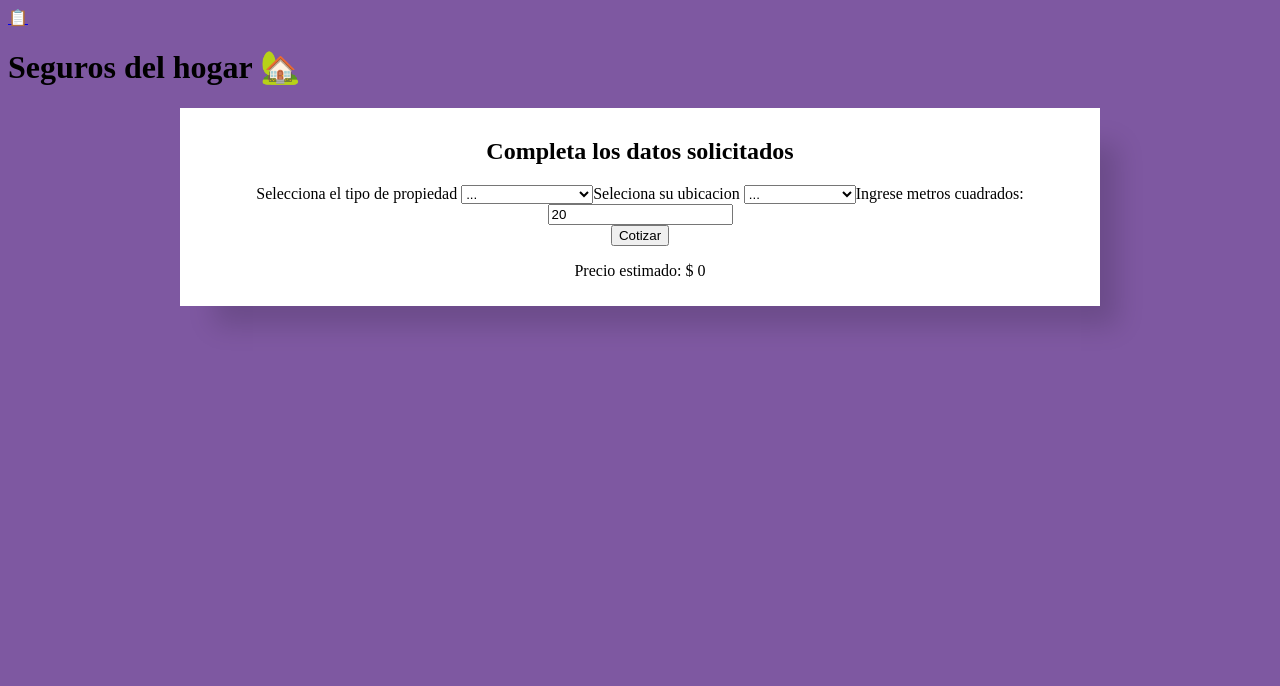
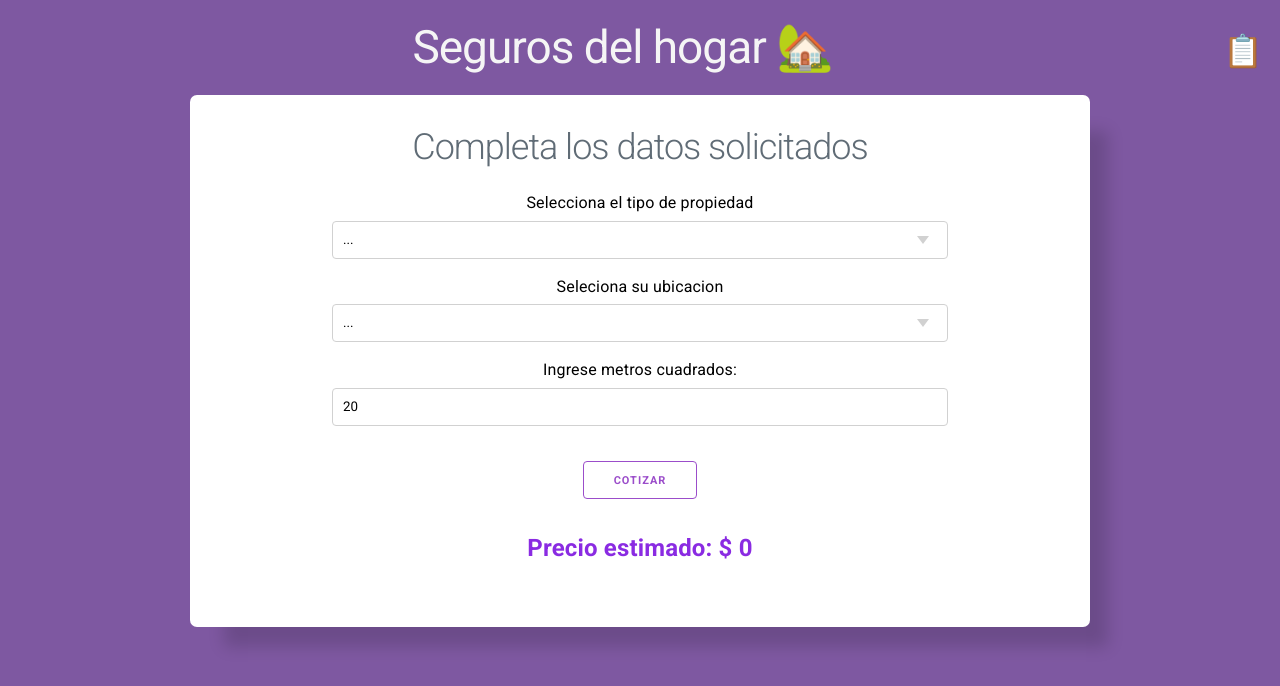
Before and after one commit to RodriKof91/PROYECTO3-RODRIGO-GONZALEZ, a React (Vite) app: page / in a window 1280 px wide. Shown: the top 686 px of the page. Built offline with nearby package versions, Linux system fonts and the light colour scheme; a small style sheet from the web is missing.

Commit message:
UltimoCommit?

```diff
--- a/css/html.css
+++ b/css/html.css
@@ -1,4 +1,109 @@
+@import url('https://fonts.googleapis.com/css2?family=Roboto:ital,wght@0,100;0,300;0,400;0,500;0,600;0,700;1,100;1,300;1,400;1,500;1,600;1,700&display=swap');
+@import url('https://cdnjs.cloudflare.com/ajax/libs/milligram/1.4.1/milligram.css');
+@import url('https://cdn.jsdelivr.net/npm/toastify-js/src/toastify.min.css');
+
+* {
+    font-family:'Roboto', Arial, Helvetica, sans-serif;
+}
+
 html {
     min-height: 100%;
     background-color: rgb(126, 88, 161);
 }
+
+.center {
+    text-align: center;
+}
+
+h1 {
+    font-weight: 400;
+    color: whitesmoke;
+}
+
+label {
+    font-weight: 400;
+    color: black;
+}
+
+.div-cotizador {
+    margin: auto;
+    max-width: 900px;
+    background-color: rgb(255, 255, 255);
+    /* margin-left: 5%;
+    margin-right: 5%; */
+    padding: 10px;
+    border-color: whitesmoke;
+    box-shadow: 26px 28px 15px -8px rgba(0,0,0,0.15);
+    border-radius: 0.7rem;
+}
+
+div.historial {
+    cursor: pointer;
+    display: flex;
+    float: right;
+    padding: 6px;
+    border-radius: 25px;
+    width: 55px;
+}
+
+div.historial span {
+    text-align: center !important;
+    font-size: xx-large;
+}
+
+select, input {
+    min-width: 50% !important;
+    width: 70% !important;
+}
+
+.separador {
+    margin: 20px;
+}
+
+.importe {
+    color: blueviolet;
+    font-size: x-large;
+    font-weight: 700;
+}
+
+.guardar {
+    margin-left: 20px;
+    font-size: xx-large;
+    cursor: pointer;
+    background-color: rgb(255, 255, 255) !important;
+    border: none;
+}
+
+.ocultar {
+    display: none;
+}
+
+/* Aplicar hover solo a botones que no tengan la clase .guardar */
+button:not(.guardar):hover {
+    color: whitesmoke !important;
+    background-color: blueviolet !important;
+}
+
+/* Aplicar active solo a botones que no tengan la clase .guardar */
+button:not(.guardar):active {
+    background-color: black !important;
+}
+
+/* Aplicar el texto rojo solo a botones que no tengan la clase .guardar */
+button:not(.guardar).text-rojo {
+    color: red !important;
+}
+
+
+button:active {
+    background-color: black !important;
+}
+
+.text-rojo {
+    color: red !important;
+}
+
+.flex {
+    display: flex;
+    justify-content: center;
+}
--- a/src/components/ComonenteHistorialHeader.jsx
+++ b/src/components/ComonenteHistorialHeader.jsx
@@ -1,8 +1,7 @@
 export const ComponenteHistorialHeader = () => {
   return (
     <header>
-        <h1>Ver Historial</h1>
-        <p>📋</p>
+        <h1 className="center separador">Ver Historial 📋</h1>
     </header>
   )
 }
--- a/src/components/ComponenteBackHome.jsx
+++ b/src/components/ComponenteBackHome.jsx
@@ -3,7 +3,13 @@ import { useNavigate } from 'react-router-dom'
 
 export const ComponenteBackHome = () => {
     const navigate = useNavigate();
+    const borrar = () => {
+        localStorage.clear();
+    }
     return (
-        <div><button onClick={() => navigate(-1)}>VOLVER</button></div>
+        <div className="center separador">
+            <button className='button button-outline' onClick={() => navigate(-1)}>VOLVER</button>
+
+        </div>
     )
 }
--- a/src/components/ComponenteCotizador.jsx
+++ b/src/components/ComponenteCotizador.jsx
@@ -3,10 +3,6 @@ import styled from 'styled-components'
 import Swal from "sweetalert2";
 import Ellipsis from '/images/ellipsis.gif'
 
-const StyleCotizador = styled.div`
-  margin: 20px;
-  text-align: center;
-`
 
 export const ComponenteCotizador = ({ propiedad, ubicacion, metrosCuadrados, onHistorialSave, historial }) => {
   const [precio, setPrecio] = useState(0.00);
@@ -26,7 +22,7 @@ export const ComponenteCotizador = ({ propiedad, ubicacion, metrosCuadrados, onH
 
   const calcularPrecio = () => {
     if (propiedad !== null && ubicacion !== null && metrosCuadrados > 19) {
-      setBotonValor(<img src={Ellipsis}></img>);
+      setBotonValor(<img src={Ellipsis} alt="Loading..."></img>);
 
       const resultado = propiedad.factor * ubicacion.factor * metrosCuadrados * 35.86;
       setTimeout(() => {
@@ -41,6 +37,7 @@ export const ComponenteCotizador = ({ propiedad, ubicacion, metrosCuadrados, onH
     }
     else {
       alerta("", "Debes completar todos los datos en pantalla.", "warning");
+      setPrecio(0.00);
     }
 
   }
@@ -53,13 +50,14 @@ export const ComponenteCotizador = ({ propiedad, ubicacion, metrosCuadrados, onH
     precioFinal: precio,
   }
 
-  function guardarHistorial(){
-    onHistorialSave([...historial, cotizacion])
+  function guardarHistorial() {
+    onHistorialSave((prevHistorial) => {
+      const nuevoHistorial = [...prevHistorial, cotizacion];
+      localStorage.setItem("historialCotizaciones", JSON.stringify(nuevoHistorial));
+      return nuevoHistorial;
+    });
+
     alerta("", "Cotización guardada con éxito.", "success");
-    localStorage.setItem(
-      "historial",
-      JSON.stringify(historial)
-    );
   }
 
 
@@ -67,15 +65,16 @@ export const ComponenteCotizador = ({ propiedad, ubicacion, metrosCuadrados, onH
 
   return (
     <>
-      <div>
-        <button className='btnCotizar' onClick={calcularPrecio}>{botonValor}</button>
+      <div className='center separador'>
+        <button className='button button-outline' onClick={calcularPrecio}>{botonValor}</button>
 
       </div>
-      <div>
-        <p>Precio estimado: $ {precio}</p>
-        {precio !== 0 && (<button onClick={guardarHistorial}>💾</button>)}
+      <div className='center separador flex'>
+        <p className='importe'>Precio estimado: $ {precio}</p>
+        {precio !== 0 && (<button className='guardar'
+        onClick={guardarHistorial}
+        title='Guardar Historial'>💾</button>)}
       </div>
-
     </>
   )
 }
--- a/src/components/ComponenteFormulario.jsx
+++ b/src/components/ComponenteFormulario.jsx
@@ -3,40 +3,40 @@ import { ComponenteInput } from "./ComponenteInput";
 import { ComponenteCotizador } from "./ComponenteCotizador";
 import { useState, useEffect } from "react";
 
-import styled from "styled-components";
 
-const FormularioDivStyle = styled.div`
-  background-color: rgb(255,255,255);
-  max-width: 900px;
-  margin: auto;
-  padding: 10px;
-  border-color: whitesmoke;
-  box-shadow: 26px 28px 25px -8px rgba(0,0,0,0.15);
-  text-align: center;
-  `
 
 export const ComponenteFormulario = () => {
 
   const [valor1, setValor1] = useState(null);
   const [valor2, setValor2] = useState(null);
   const [metros, setMetros] = useState(20);
-  const [historial, setHistorial] = useState([]);
+  const [historialCotizaciones, setHistorialCotizaciones] = useState([]);
+
+  const historialGuardado = localStorage.getItem("historialCotizaciones");
+  const historialParseado = JSON.parse(historialGuardado);
 
 
+  useEffect(() => {
+    if (historialParseado) {
+      setHistorialCotizaciones(historialParseado);
+    } else {
+      setHistorialCotizaciones([]);
+    }
+  }, []);
 
   const onSubmit = (event) => {
     event.preventDefault();
   }
   return (
-    <FormularioDivStyle>
-      <h2>Completa los datos solicitados</h2>
+    <div className="center div-cotizador">
+      <h2 className="center separador">Completa los datos solicitados</h2>
       <form onSubmit={(event) => onSubmit(event)}>
         <ComponenteOptionSelect nombre={'propiedad'} opcion={'Selecciona el tipo de propiedad '} onFactorChange={(valor1) => setValor1(valor1)} />
         <ComponenteOptionSelect nombre={'ubicacion'} opcion={'Seleciona su ubicacion '} onFactorChange={(valor2) => setValor2(valor2)} />
         <ComponenteInput onMetrosChange={(metros) => setMetros(metros)} metros={metros}/>
-        <ComponenteCotizador propiedad={valor1} ubicacion={valor2} metrosCuadrados={metros} historial={historial} onHistorialSave={(historial) => setHistorial(historial)}/>
+        <ComponenteCotizador propiedad={valor1} ubicacion={valor2} metrosCuadrados={metros} historial={historialCotizaciones} onHistorialSave={(historialCotizaciones) => setHistorialCotizaciones(historialCotizaciones)}/>
       </form>
-    </FormularioDivStyle>
+    </div>
 
   )
 }
--- a/src/components/ComponenteHeader.jsx
+++ b/src/components/ComponenteHeader.jsx
@@ -3,13 +3,13 @@ import { Link } from "react-router-dom"
 export const ComponenteHeader = () => {
     return (
         <header>
-            <div>
+            <div className="historial">
                 <nav>
-                    <Link to="/historial">📋 </Link>
+                    <Link to="/historial"><span title="Ver Historial">📋</span> </Link>
                 </nav>
             </div>
             <div>
-                <h1>Seguros del hogar 🏡</h1>
+                <h1 className="center separador">Seguros del hogar 🏡</h1>
             </div>
 
         </header>
--- a/src/components/ComponenteInput.jsx
+++ b/src/components/ComponenteInput.jsx
@@ -1,5 +1,3 @@
-import { useState } from "react"
-
 export const ComponenteInput = ({onMetrosChange, metros}) => {
 
     const cambiarEntrada = (event) => {
@@ -11,8 +9,8 @@ export const ComponenteInput = ({onMetrosChange, metros}) => {
             <label>Ingrese metros cuadrados: </label>
             <input
                 value={metros}
+                type= "number"
                 min={metros}
-                type= "number"
                 onChange={(event) => cambiarEntrada(event)}
             />
         </>
--- a/src/components/ComponenteMainHistorial.jsx
+++ b/src/components/ComponenteMainHistorial.jsx
@@ -1,7 +1,11 @@
-export const ComponenteMainHistorial = () => {
+import { ComponenteBackHome } from "./ComponenteBackHome";
+
+export const ComponenteMainHistorial = ({historial }) => {
+    const historial1 = historial || []; //
     return (
         <>
-            <div>
+            <main>
+                <div className="center div-cotizador">
                     <table>
                         <thead>
                             <tr>
@@ -12,8 +16,23 @@ export const ComponenteMainHistorial = () => {
                                 <th>Póliza mensual</th>
                             </tr>
                         </thead>
+                        <tbody>
+                            {historial1.map((cotizacion, index) => (
+                                <tr key={index}>
+                                    <td>{cotizacion.fechaCotizacion}</td>
+                                    <td>{cotizacion.propiedad.tipo}</td>
+                                    <td>{cotizacion.ubicacion.tipo}</td>
+                                    <td>{cotizacion.metrosC}</td>
+                                    <td>{cotizacion.precioFinal}</td>
+                                </tr>
+                            ))}
+                        </tbody>
                     </table>
+                    <ComponenteBackHome />
+
                 </div>
+
+            </main>
         </>
     )
 }
--- a/src/main.jsx
+++ b/src/main.jsx
@@ -1,7 +1,6 @@
 import React from 'react'
 import ReactDOM from 'react-dom/client'
 import App from './App.jsx'
-import { BrowserRouter } from 'react-router-dom'
 
 ReactDOM.createRoot(document.getElementById('root')).render(
   <React.StrictMode>
--- a/src/pages/Historial.jsx
+++ b/src/pages/Historial.jsx
@@ -1,15 +1,17 @@
 import React from 'react'
-import { useNavigate } from 'react-router-dom'
 import { ComponenteHistorialHeader } from '../components/ComonenteHistorialHeader';
 import { ComponenteBackHome } from '../components/ComponenteBackHome';
 import { ComponenteMainHistorial } from '../components/ComponenteMainHistorial';
 
 export const Historial = () => {
+  const historialJSON = localStorage.getItem("historialCotizaciones");
+  const historial = JSON.parse(historialJSON);
+  console.log(historial);
     return (
         <>
         <ComponenteHistorialHeader />
-        <ComponenteMainHistorial />
-        <ComponenteBackHome />
+        <ComponenteMainHistorial historial={historial}>
+        </ComponenteMainHistorial>
         </>
 
     )
```
Lines whose indentation alone changed are shown as unchanged.
